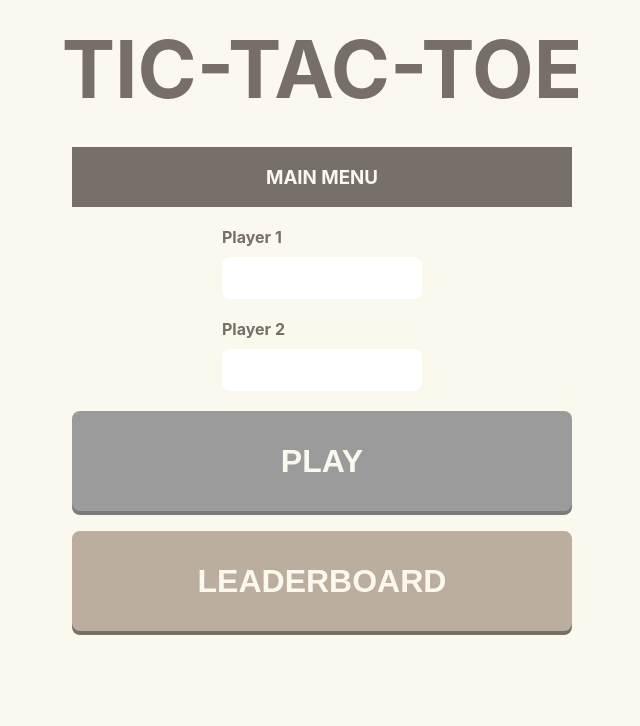
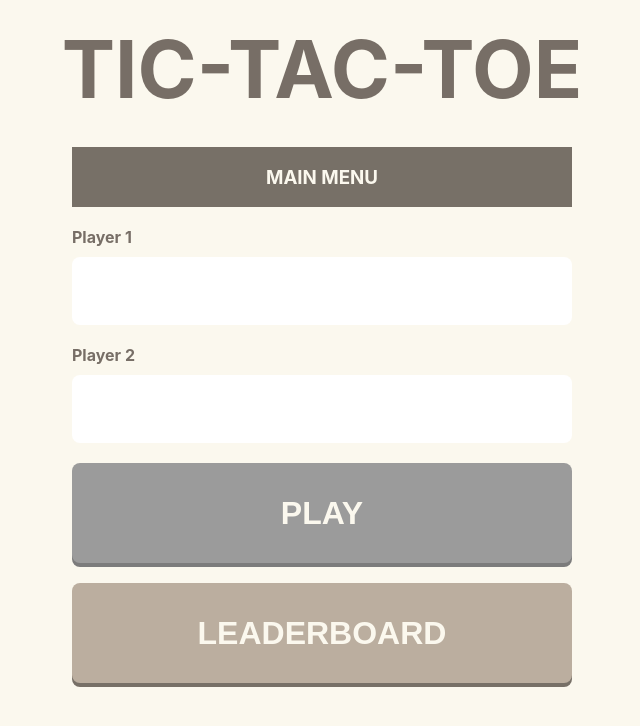
Before and after one commit to feralonsomaccari/tic-tac-toe, a React (Create React App) app: page / in a window 1280 px wide. Shown: the top 726 px of the page, without its empty margins (318-958 px from the left). Built offline with nearby package versions, Linux system fonts and the light colour scheme.

Commit message:
Update Main menu desktop view

```diff
--- a/src/Components/Menu/Menu.module.css
+++ b/src/Components/Menu/Menu.module.css
@@ -85,10 +85,7 @@
   margin-top: 10px;
 }
 
-@media only screen and (min-width: 768px) {
-}
-
-@media only screen and (min-width: 980px) {
+@media only screen and (min-width: 550px) {
   .menu__title {
     font-size: 5em;
   }
@@ -102,7 +99,11 @@
     width: 500px;
     font-size: 2em;
   }
+
+  .menu__form input {
+    padding: 20px;
+    font-size: 1.5em;
+    width: 500px;
+    margin-top: 10px;
+  }
 }
-
-@media only screen and (min-width: 1300px) {
-}
```
